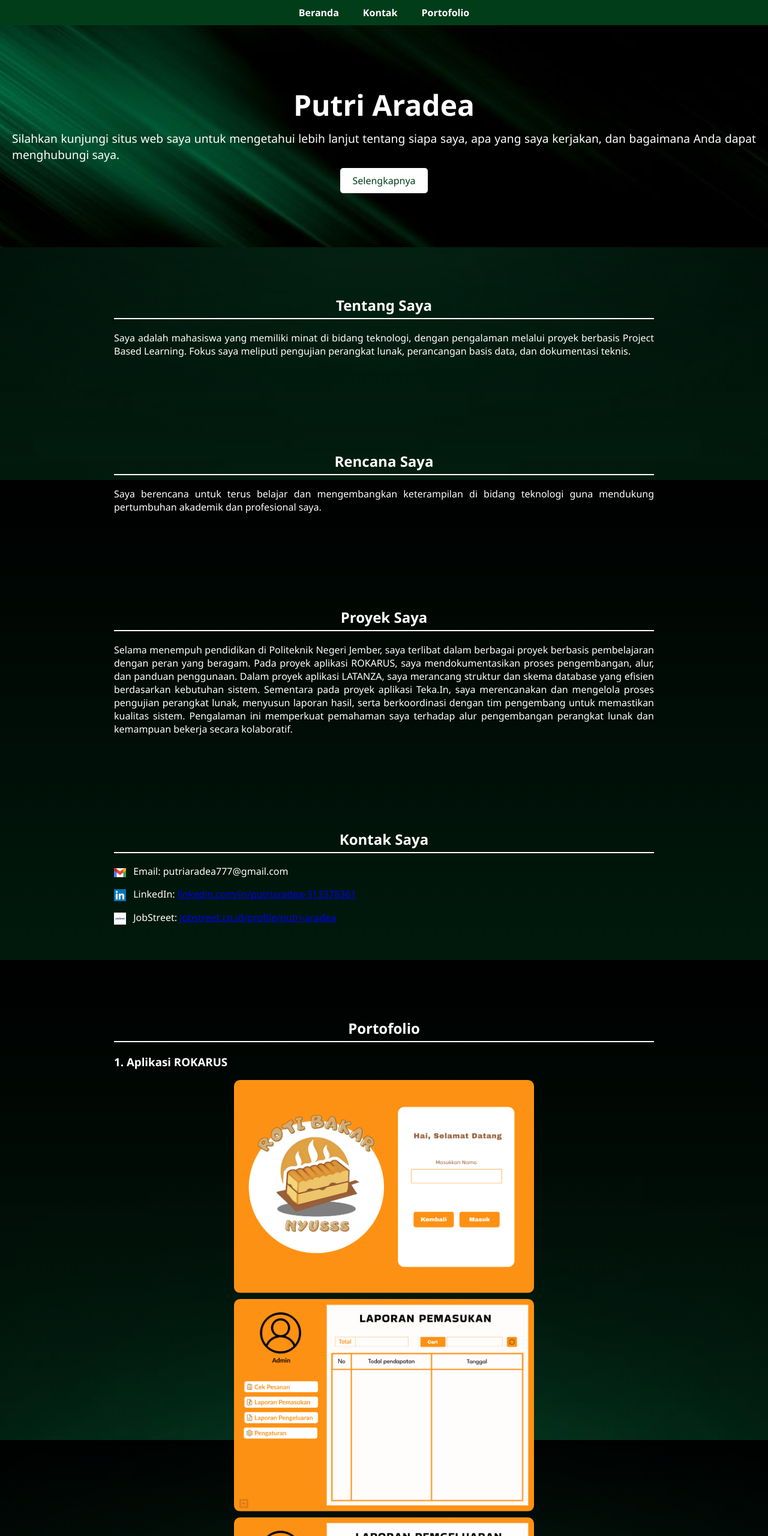
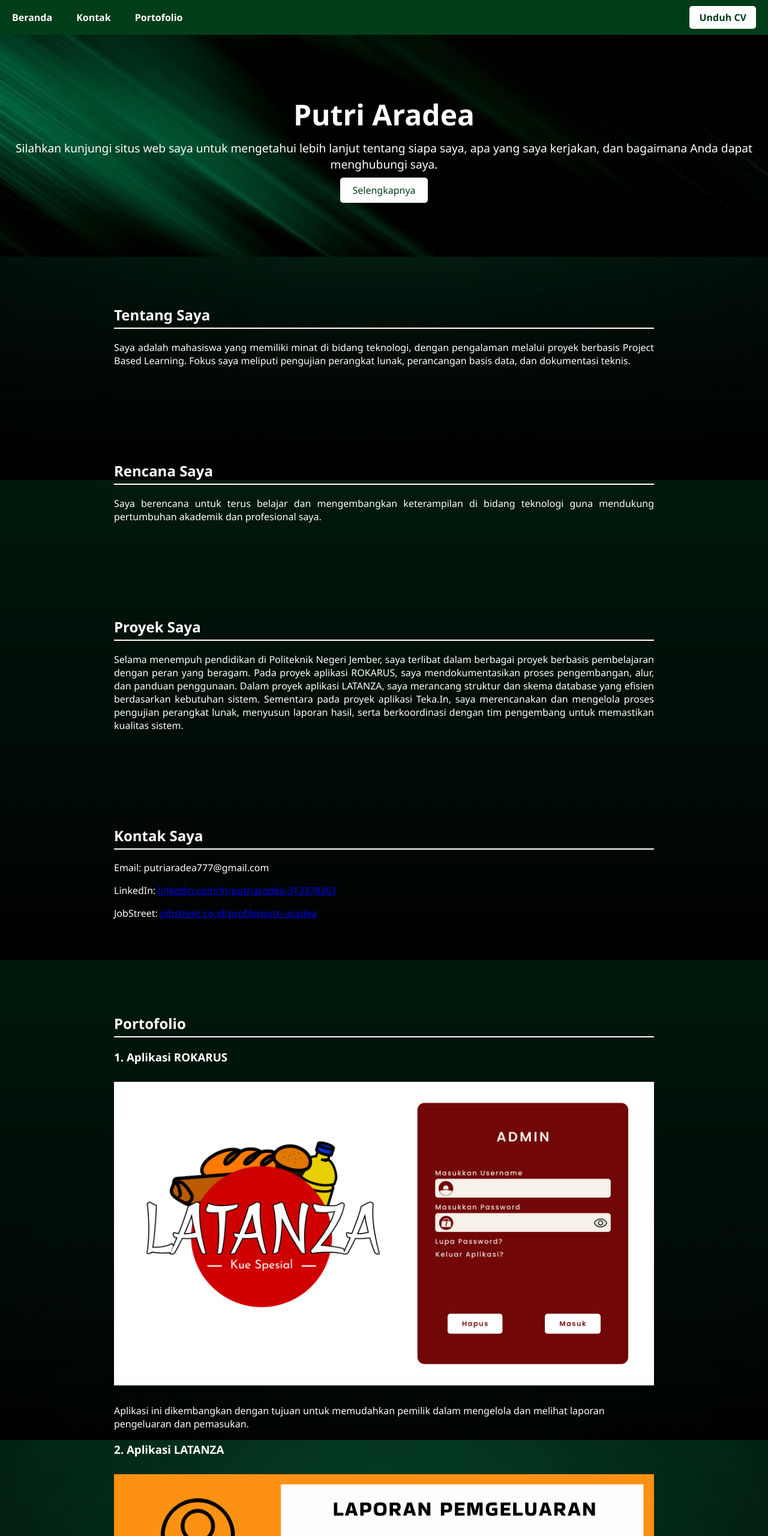
Before and after one commit to PutriAradea/putriara, a plain HTML site: page index.html in a window 1280 px wide. Shown: the top 2560 px of the page at 60% size. Drawn offline with Linux system fonts and the light colour scheme.

Commit message:
Update index.html

```diff
--- a/index.html
+++ b/index.html
@@ -1,4 +1,3 @@
-
 <!DOCTYPE html>
 <html lang="id">
 <head>
@@ -14,12 +13,9 @@
       font-family: 'Segoe UI', Tahoma, Geneva, Verdana, sans-serif;
       color: white;
       background:
-      linear-gradient(to bottom, rgba(0, 0, 0, 0.9), rgba(0, 255, 128, 0.1)),
+        linear-gradient(to bottom, rgba(0, 255, 128, 0.1), rgba(0, 0, 0, 0.9)),
         url('background.jpg') no-repeat center center fixed;
       background-size: cover;
-    }
-    p {
-      text-align: justify;
     }
     header {
       text-align: center;
@@ -50,16 +46,25 @@
     }
     nav {
       display: flex;
-      justify-content: center;
+      justify-content: space-between;
+      align-items: center;
       background-color: #023d1a;
-      padding: 10px;
+      padding: 10px 20px;
+    }
+    .nav-links {
+      display: flex;
       gap: 40px;
-      position: sticky;
-      top: 0;
-      z-index: 1000;
     }
     nav a {
       color: white;
+      text-decoration: none;
+      font-weight: bold;
+    }
+    .download-btn {
+      background-color: white;
+      color: #023d1a;
+      padding: 8px 16px;
+      border-radius: 5px;
       text-decoration: none;
       font-weight: bold;
     }
@@ -71,33 +76,27 @@
     h2 {
       border-bottom: 2px solid white;
       padding-bottom: 5px;
-      text-align: center;
     }
     .project img {
       max-width: 100%;
-      width: 500px;
-      height: auto;
-      display: block;
-      margin: 10px auto;
-      border-radius: 10px;
+      margin: 10px 0;
     }
     footer {
-      display: flex;
-      justify-content: center;
-      align-items: center;
+      text-align: center;
       padding: 40px 20px;
-      background-color: #001a0f;
+      background-color: #012c15;
       font-size: 1.2em;
-      text-align: center;
     }
-
   </style>
 </head>
 <body>
   <nav>
+    <div class="nav-links">
       <a href="#tentang">Beranda</a>
       <a href="#kontak">Kontak</a>
       <a href="#portofolio">Portofolio</a>
+    </div>
+    <a class="download-btn" href="Putri_Aradea_CV.pdf" download>Unduh CV</a>
   </nav>
 
   <header id="beranda">
@@ -108,42 +107,36 @@
 
   <section id="tentang">
     <h2>Tentang Saya</h2>
-    <p>Saya adalah mahasiswa yang memiliki minat di bidang teknologi, dengan pengalaman melalui proyek berbasis Project Based Learning. Fokus saya meliputi pengujian perangkat lunak, perancangan basis data, dan dokumentasi teknis.</p>
+    <p style="text-align: justify;">Saya adalah mahasiswa yang memiliki minat di bidang teknologi, dengan pengalaman melalui proyek berbasis Project Based Learning. Fokus saya meliputi pengujian perangkat lunak, perancangan basis data, dan dokumentasi teknis.</p>
   </section>
 
   <section>
     <h2>Rencana Saya</h2>
-    <p>Saya berencana untuk terus belajar dan mengembangkan keterampilan di bidang teknologi guna mendukung pertumbuhan akademik dan profesional saya.</p>
+    <p style="text-align: justify;">Saya berencana untuk terus belajar dan mengembangkan keterampilan di bidang teknologi guna mendukung pertumbuhan akademik dan profesional saya.</p>
   </section>
 
   <section>
     <h2>Proyek Saya</h2>
-    <p>Selama menempuh pendidikan di Politeknik Negeri Jember, saya terlibat dalam berbagai proyek berbasis pembelajaran dengan peran yang beragam. Pada proyek aplikasi ROKARUS, saya mendokumentasikan proses pengembangan, alur, dan panduan penggunaan. Dalam proyek aplikasi LATANZA, saya merancang struktur dan skema database yang efisien berdasarkan kebutuhan sistem. Sementara pada proyek aplikasi Teka.In, saya merencanakan dan mengelola proses pengujian perangkat lunak, menyusun laporan hasil, serta berkoordinasi dengan tim pengembang untuk memastikan kualitas sistem. Pengalaman ini memperkuat pemahaman saya terhadap alur pengembangan perangkat lunak dan kemampuan bekerja secara kolaboratif.</p>
+    <p style="text-align: justify;">Selama menempuh pendidikan di Politeknik Negeri Jember, saya terlibat dalam berbagai proyek berbasis pembelajaran dengan peran yang beragam. Pada proyek aplikasi ROKARUS, saya mendokumentasikan proses pengembangan, alur, dan panduan penggunaan. Dalam proyek aplikasi LATANZA, saya merancang struktur dan skema database yang efisien berdasarkan kebutuhan sistem. Sementara pada proyek aplikasi Teka.In, saya merencanakan dan mengelola proses pengujian perangkat lunak, menyusun laporan hasil, serta berkoordinasi dengan tim pengembang untuk memastikan kualitas sistem.</p>
   </section>
 
   <section id="kontak">
     <h2>Kontak Saya</h2>
-    <p><img src="gmail.jpg" alt="Email" style="width: 20px; vertical-align: middle; margin-right: 8px;">
-      Email: putriaradea777@gmail.com</p>
-    <p><img src="linkedin.jpg" alt="LinkedIn" style="width: 20px; vertical-align: middle; margin-right: 8px;">
-      LinkedIn: <a href="https://www.linkedin.com/in/putriaradea-313378361" target="_blank">linkedin.com/in/putriaradea-313378361</a></p>
-    <p><img src="jobstreet.jpg" alt="JobStreet" style="width: 20px; vertical-align: middle; margin-right: 8px;">
-      JobStreet: <a href="https://id.jobstreet.co.id/profile/putri-aradea-76y165jr4" target="_blank">jobstreet.co.id/profile/putri-aradea</a></p>
+    <p>Email: putriaradea777@gmail.com</p>
+    <p>LinkedIn: <a href="https://www.linkedin.com/in/putriaradea-313378361" target="_blank">linkedin.com/in/putriaradea-313378361</a></p>
+    <p>JobStreet: <a href="https://id.jobstreet.co.id/profile/putri-aradea-76y165jr4" target="_blank">jobstreet.co.id/profile/putri-aradea</a></p>
   </section>
 
   <section id="portofolio">
     <h2>Portofolio</h2>
     <div class="project">
       <h3>1. Aplikasi ROKARUS</h3>
-      <img src="login_pembeli.png" alt="Aplikasi ROKARUS">
-      <img src="laporan_pemasukan.png" alt="Aplikasi ROKARUS">
-      <img src="3.png" alt="Aplikasi ROKARUS">
+      <img src="2.png" alt="Aplikasi ROKARUS">
       <p>Aplikasi ini dikembangkan dengan tujuan untuk memudahkan pemilik dalam mengelola dan melihat laporan pengeluaran dan pemasukan.</p>
     </div>
     <div class="project">
       <h3>2. Aplikasi LATANZA</h3>
-      <img src="2.png" alt="Aplikasi LATANZA">
-      <img src="produk.png" alt="Aplikasi LATANZA">
+      <img src="3.png" alt="Aplikasi LATANZA">
       <p>Aplikasi ini dikembangkan dengan tujuan untuk memudahkan pemilik dalam mengidentifikasi dan mengelola data produk melalui scan RFID.</p>
     </div>
     <div class="project">
@@ -152,6 +145,18 @@
       <img src="teka_dashboard.png" alt="Aplikasi TEKA.IN Dashboard">
       <p>Aplikasi ini dikembangkan dengan tujuan untuk memudahkan admin dalam mengelola data siswa dan memberikan informasi kepada wali murid.</p>
     </div>
+    <div class="project">
+      <h3>4. Laporan Pemasukan</h3>
+      <img src="laporan_pemasukan.png" alt="Laporan Pemasukan">
+    </div>
+    <div class="project">
+      <h3>5. Login Pembeli</h3>
+      <img src="login_pembeli.png" alt="Login Pembeli">
+    </div>
+    <div class="project">
+      <h3>6. Produk</h3>
+      <img src="produk.png" alt="Produk">
+    </div>
   </section>
 
   <footer>
```
Lines whose indentation alone changed are shown as unchanged.
